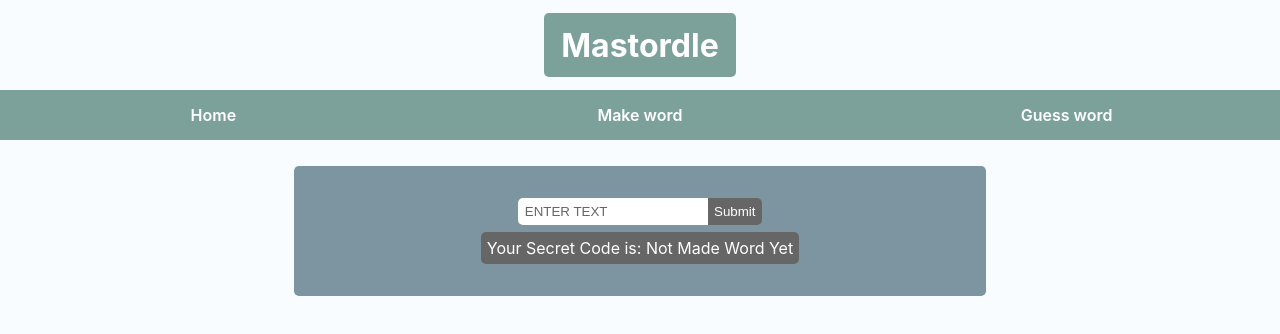
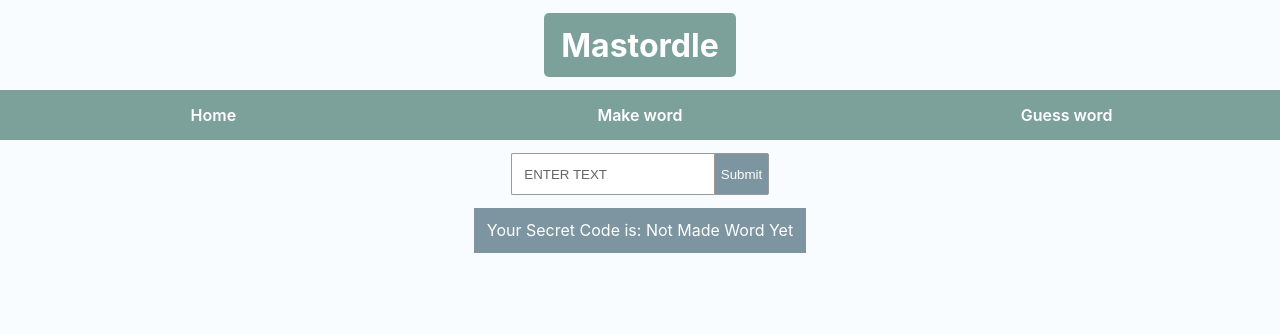
Before and after one commit to Hriday1321/Originalll, a React (Create React App) app: page /make in a window 1280 px wide. Shown: the top 334 px of the page. Built offline with nearby package versions, Linux system fonts and the light colour scheme.

Commit message:
almost final design

```diff
--- a/src/components/Guess/Id.elements.js
+++ b/src/components/Guess/Id.elements.js
@@ -8,7 +8,7 @@ export const Input = styled.input`
     color: #666;
     outline: none;
     box-sizing: border-box;
-    border-radius: 5px 0px 0px 5px;
+    border-radius: 2px 0px 0px 2px;
     padding: 1%;
     font-weight: 500;
     ::placeholder {
@@ -26,7 +26,7 @@ export const Button = styled.button`
     background-color: #7C95A1;
     border: solid #999;
     border-width: 1px;
-    border-radius: 0px 5px 5px 0px;
+    border-radius: 0px 2px 2px 0px;
 `;
 
 export const List = styled.div`
--- a/src/components/Make/Make.elements.js
+++ b/src/components/Make/Make.elements.js
@@ -1,26 +1,19 @@
 import styled from "styled-components"
 
 export const Input = styled.input`
-    border: none;
+    border: solid #999 1px;
+    border-right: none;
     text-transform: uppercase;
     background-color: white;
     color: #666;
     outline: none;
     box-sizing: border-box;
-    border-radius: 5px 0px 0px 5px;
+    border-radius: 2px 0px 0px 2px;
     padding: 1%;
     font-weight: 500;
     ::placeholder {
     color: #666;
     }
-`;
-
-export const Div = styled.div`
-    background-color: #7C95A1;
-    width: 50%;
-    margin: 2% auto;
-    padding: 2%2%;
-    border-radius: 5px;
 `;
 
 export const Inputs = styled.div`
@@ -31,14 +24,13 @@ export const Inputs = styled.div`
 
 export const Button = styled.button`
     color: white;
-    background-color: #666;
-    border: none;
-    border-radius: 0px 5px 5px 0px;
+    background-color: #7C95A1;
+    border: solid #999 1px;
+    border-radius: 0px 2px 2px 0px;
 `;
 
 export const Code = styled.span`
-    background-color: #666;
+    background-color: #7C95A1;
     color: white;
     padding: 1%;
-    border-radius: 5px;
 `
--- a/src/components/Make/Make.js
+++ b/src/components/Make/Make.js
@@ -2,7 +2,7 @@ import React from 'react'
 import Home from '../Home/Home'
 import {db} from '../firebase'
 import {collection, addDoc, Timestamp} from 'firebase/firestore'
-import { Input, Inputs, Button, Code, Div } from "./Make.elements"
+import { Input, Inputs, Button, Code } from "./Make.elements"
 
 
 export default function Make() {
@@ -26,7 +26,6 @@ export default function Make() {
   return (
     <div className='make'>
       <Home />
-      <Div>
       <Inputs>
         <Input type='text' placeholder='Enter Text' onChange={ (e) => {makeWord(e.target.value)}}></Input>
         <Button onClick={() => {update()}}>Submit</Button>
@@ -36,7 +35,6 @@ export default function Make() {
         Your Secret Code is: {id}
         </Code>
       </Inputs>
-      </Div>
     </div>
   )
 }
```
